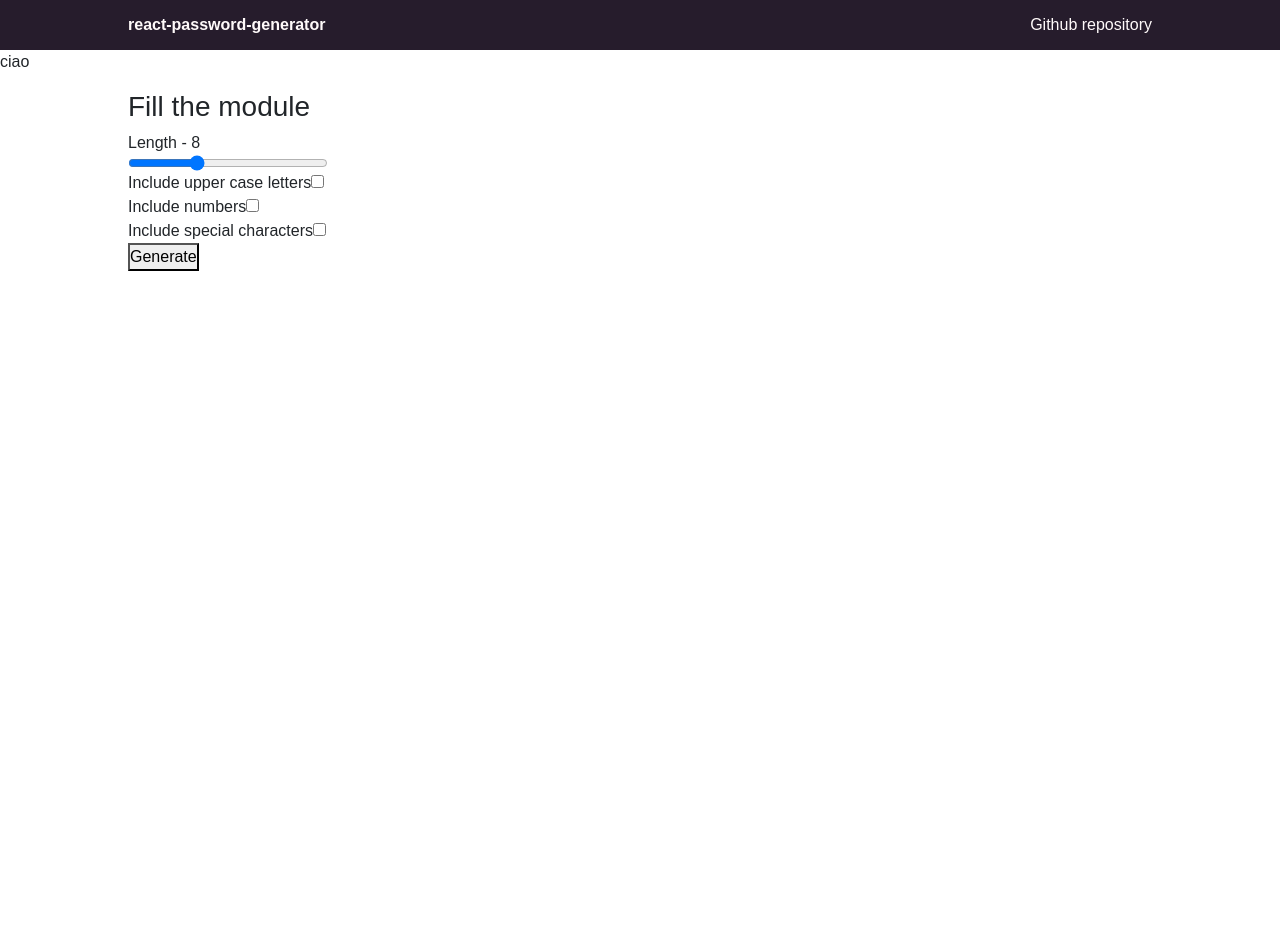
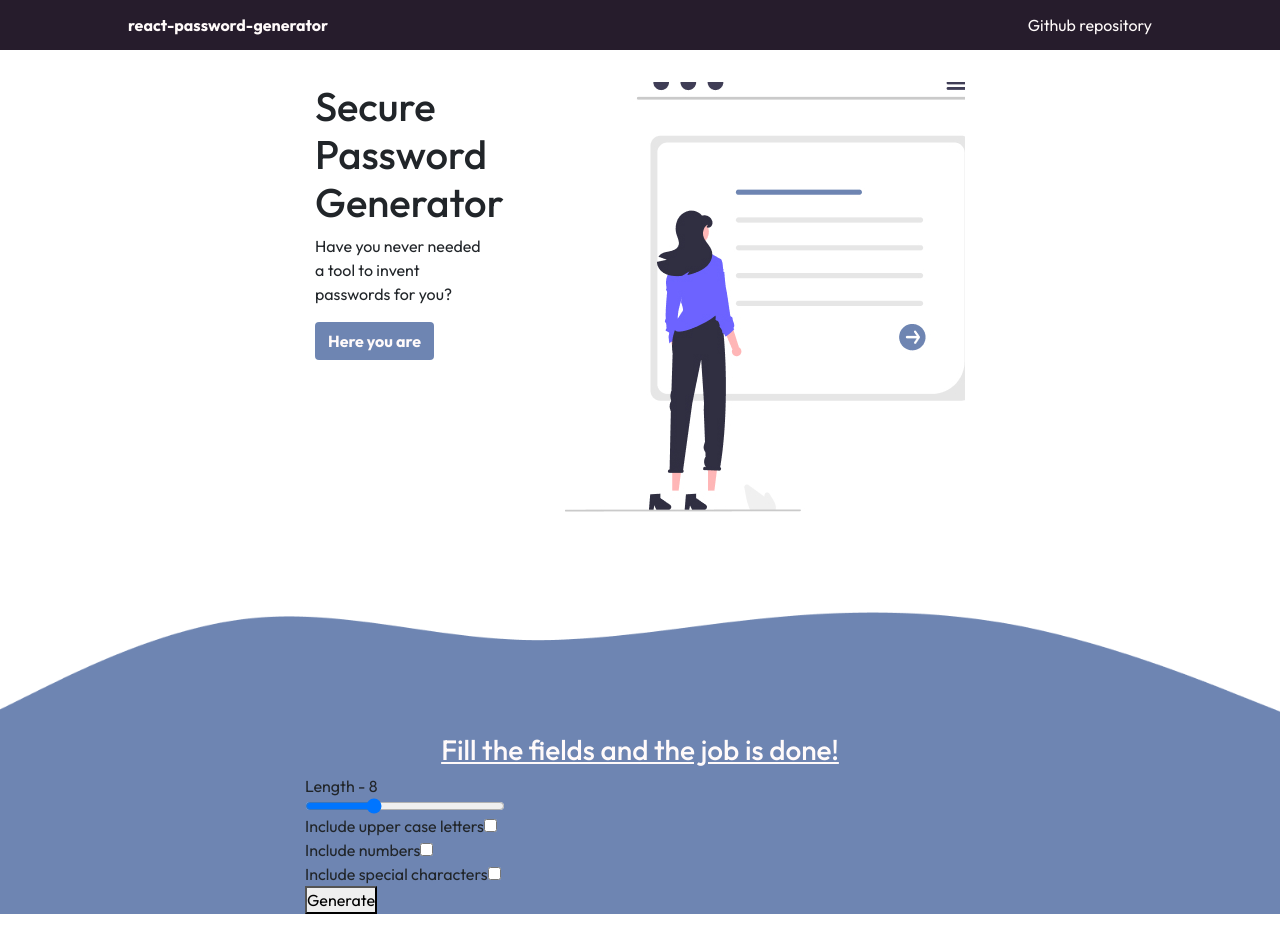
Before and after one commit to vladpostu/react-password-generator, a React app: page / in a window 1280 px wide. Before the commit the page ends 800 px from the top, so only its background shows below. Built offline with nearby package versions, Linux system fonts and the light colour scheme.

Commit message:
ui update

```diff
--- a/public/index.html
+++ b/public/index.html
@@ -9,6 +9,9 @@
   <meta name="description" content="Web site created using create-react-app" />
   <link href="https://cdn.jsdelivr.net/npm/bootstrap@5.0.2/dist/css/bootstrap.min.css" rel="stylesheet"
     integrity="sha384-EVSTQN3/azprG1Anm3QDgpJLIm9Nao0Yz1ztcQTwFspd3yD65VohhpuuCOmLASjC" crossorigin="anonymous">
+  <link rel="preconnect" href="https://fonts.googleapis.com">
+  <link rel="preconnect" href="https://fonts.gstatic.com" crossorigin>
+  <link href="https://fonts.googleapis.com/css2?family=Outfit:wght@300;400;500;600;700&display=swap" rel="stylesheet">
   <title>React App</title>
 </head>
 
--- /dev/null
+++ b/src/LandingPage/LandingPage.css
@@ -0,0 +1,12 @@
+
+
+#landing_main {
+    justify-content: space-between;
+    width: 650px;
+    max-width: 90%;
+    margin: 2rem auto 0 auto;
+}
+
+#landing_main > div > p {
+    width: 170px;
+}
--- a/src/LandingPage/LandingPage.js
+++ b/src/LandingPage/LandingPage.js
@@ -1,9 +1,17 @@
 import React from 'react';
+import './LandingPage.css';
+
+import searching_girl from '../imgs/searching_girl.jpg';
 
 const LandingPage = () => {
     return (
-        <div>
-            ciao
+        <div className='d-flex justify-content-beetween' id='landing_main'>
+            <div>
+                <h1>Secure <br/>Password <br/> Generator</h1>
+                <p>Have you never needed a tool to invent passwords for you?</p>
+                <button className='btn btn-ligth btn-nb'>Here you are</button>
+            </div>
+            <img src={searching_girl}/>
         </div>
     );
 };
--- a/src/MainContent/MainContent.css
+++ b/src/MainContent/MainContent.css
@@ -11,3 +11,28 @@
 .option {
     width: 200px;
 }
+
+#wave_1 {
+    margin-top: 100px;
+    height: 125px;
+}
+
+#main_container {
+    position: relative;
+    background: #6E85B2;
+    margin: 0;
+    padding: 0;
+    bottom: 20px;
+}
+
+#main_title {
+    text-decoration: underline;
+    color: snow;
+    text-align: center;
+}
+
+.resized {
+    width: 670px;
+    max-width: 90%;
+    margin: 0 auto;
+}
--- a/src/MainContent/MainContent.js
+++ b/src/MainContent/MainContent.js
@@ -1,8 +1,8 @@
 import React, { Component } from 'react';
 import './MainContent.css';
 
-import ResizedArea from '../hoc/ResizedArea/ResizedArea';
 import PasswordDisplay from '../PasswordDisplay/PasswordDisplay';
+import wave_1 from '../imgs/waves/wave_1.png';
 
 class MainContent extends Component {
 
@@ -90,8 +90,11 @@ class MainContent extends Component {
         };
 
         return (
-            <ResizedArea>
-                <h3 className='mt-3'>Fill the module</h3>
+            <div id='main_content'>
+                <img className='wave' id='wave_1' src={wave_1}/>
+                <div className='' id='main_container'>
+                    <div className='resized'>
+                        <h3 className='mt-3' id='main_title'>Fill the fields and the job is done!</h3>
                         <div className='flex flex-column option'>
                             <label>Length - {this.state.length}</label>
                             <input name='length' type='range' min='4' max='16' value={this.state.length} onChange={(e) => handleLength(e.target.value)} />
@@ -112,7 +115,9 @@ class MainContent extends Component {
                         <button onClick={() => handlePassword(getRandomPassword())}>Generate</button>
 
                         <PasswordDisplay key={this.state.password} password={this.state.password} />
-            </ResizedArea>
+                    </div>
+                </div>
+            </div>
         )
     }
 }
--- a/src/hoc/Layout/Layout.css
+++ b/src/hoc/Layout/Layout.css
@@ -4,10 +4,24 @@
     margin: 0;
     padding: 0;
     box-sizing: border-box;
-    font-family: sans-serif;
+    font-family: 'Outfit' ,sans-serif;
 }
 
 .layout {
     width: 100%;
     overflow-x: hidden;
 }
+
+.btn {
+    background: #6E85B2;
+    color: snow;
+    font-weight: 700;
+}
+
+.btn:hover {
+    color: snow;
+}
+
+.wave {
+    width: 100vw;
+}
```
Also changed, not shown: src/imgs/searching_girl.jpg (added), src/imgs/waves/wave_1.png (added). Lines whose indentation alone changed are shown as unchanged.
